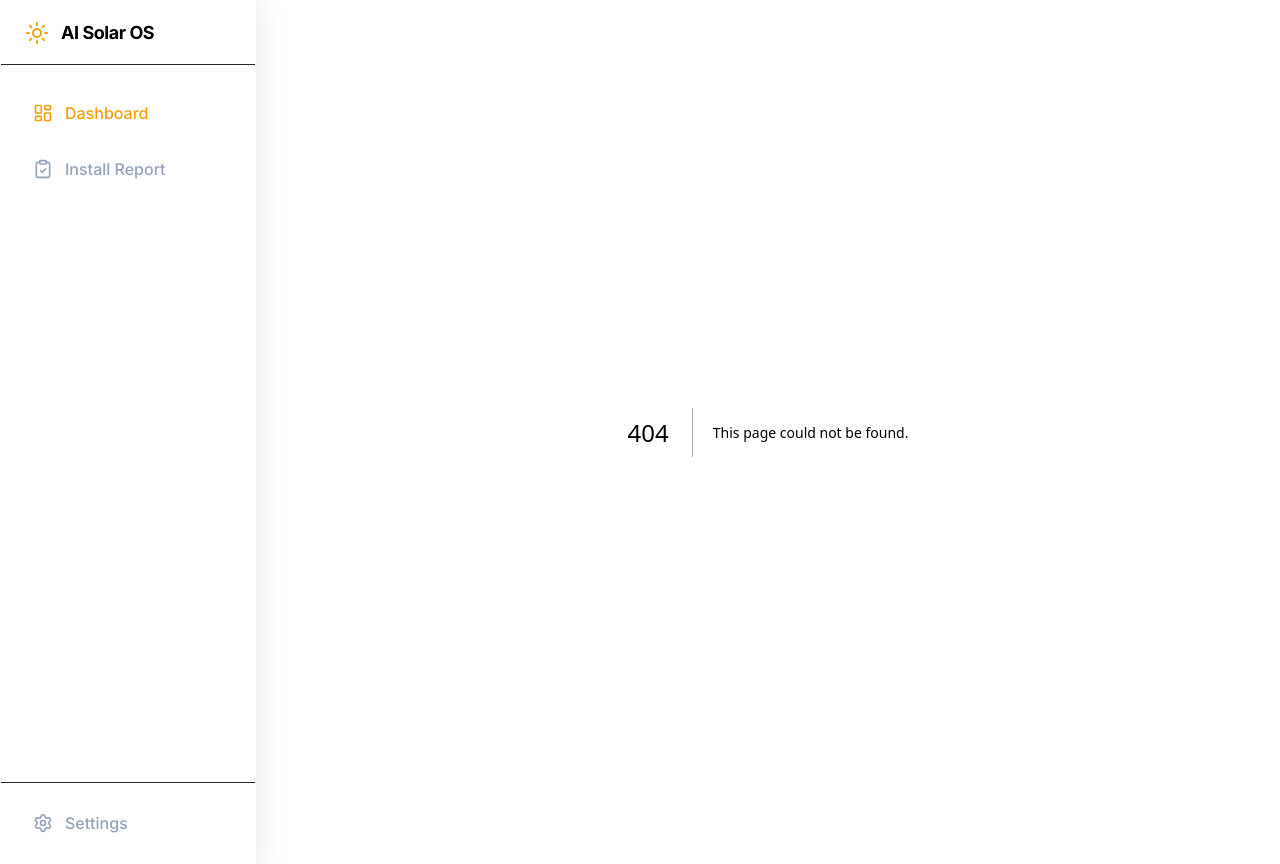
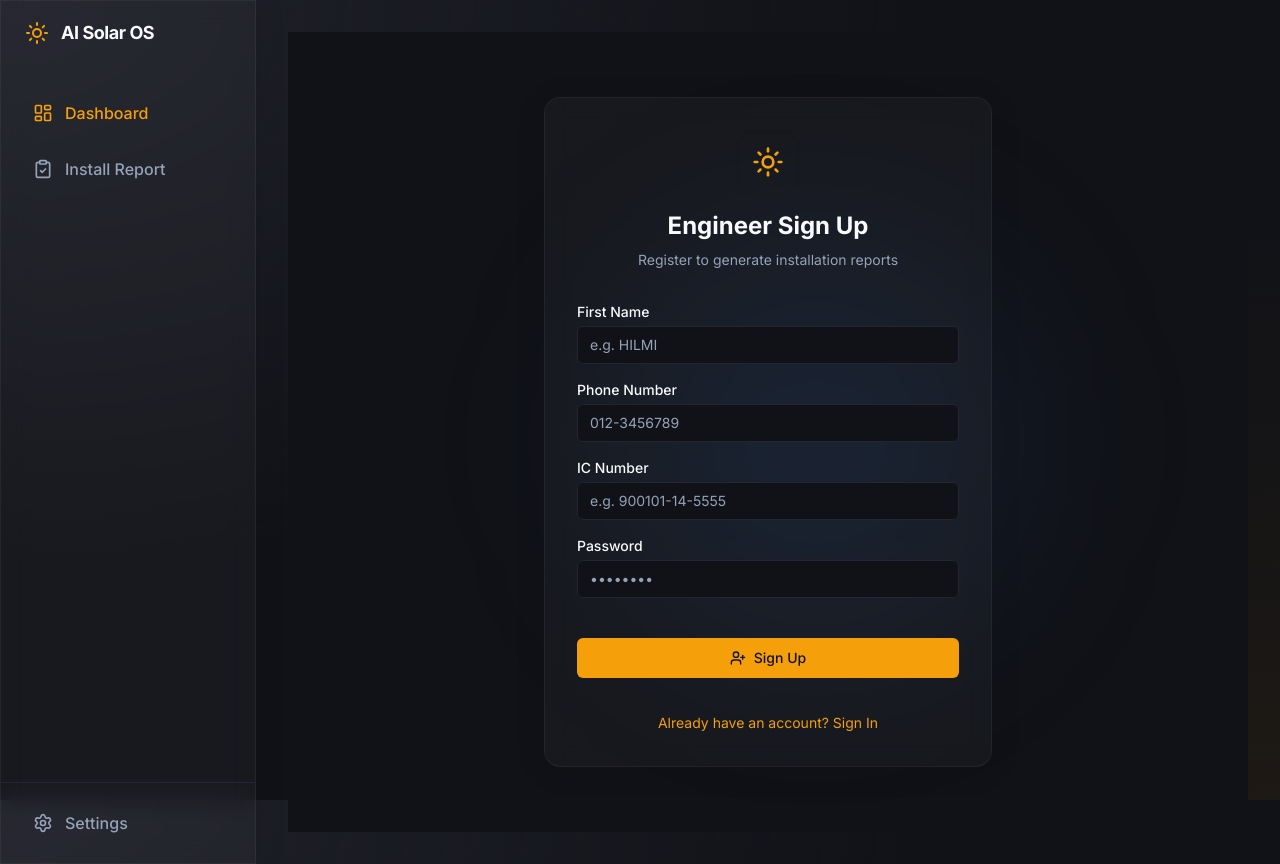
Before and after one commit to themaximumcoder/solar-super-app, a Next.js app: page /signup in a window 1280 px wide. Before the commit this address had no page. Built offline with nearby package versions, Linux system fonts and the light colour scheme.

Commit message:
Add Engineer Auth Signup and Phase selection

```diff
--- a/package.json
+++ b/package.json
@@ -14,6 +14,7 @@
     "@prisma/client": "5.22.0",
     "@vercel/blob": "^2.4.0",
     "axios": "^1.18.0",
+    "bcryptjs": "^3.0.3",
     "docxtemplater": "3.21.0",
     "docxtemplater-image-module-free": "^1.1.1",
     "framer-motion": "^12.40.0",
@@ -32,6 +33,7 @@
   },
   "devDependencies": {
     "@tailwindcss/postcss": "^4",
+    "@types/bcryptjs": "^2.4.6",
     "@types/node": "^20",
     "@types/react": "^19",
     "@types/react-dom": "^19",
--- /dev/null
+++ b/src/app/api/auth/me/route.ts
@@ -0,0 +1,32 @@
+import { cookies } from 'next/headers';
+import { NextResponse } from 'next/server';
+import { PrismaClient } from '@prisma/client';
+
+const prisma = new PrismaClient();
+
+export async function GET() {
+  try {
+    const cookieStore = await cookies();
+    const sessionId = cookieStore.get('auth_session')?.value;
+
+    if (!sessionId || sessionId === 'true') {
+      return NextResponse.json({ authenticated: false }, { status: 401 });
+    }
+
+    const engineer = await prisma.engineer.findUnique({
+      where: { id: sessionId }
+    });
+
+    if (!engineer) {
+      return NextResponse.json({ authenticated: false }, { status: 401 });
+    }
+
+    return NextResponse.json({
+      authenticated: true,
+      name: engineer.firstName,
+      icNumber: engineer.icNumber
+    });
+  } catch (error) {
+    return NextResponse.json({ authenticated: false, message: 'Server error' }, { status: 500 });
+  }
+}
--- a/src/app/api/auth/route.ts
+++ b/src/app/api/auth/route.ts
@@ -1,13 +1,21 @@
 import { cookies } from 'next/headers'
 import { NextResponse } from 'next/server'
+import { PrismaClient } from '@prisma/client'
+import bcrypt from 'bcryptjs'
+
+const prisma = new PrismaClient()
 
 export async function POST(request: Request) {
   try {
-    const { username, password } = await request.json()
+    const { icNumber, password } = await request.json()
 
-    if (username === 'aisolarcalvin' && password === 'aisolar123') {
+    const engineer = await prisma.engineer.findUnique({ where: { icNumber } })
+
+    if (engineer) {
+      const isMatch = await bcrypt.compare(password, engineer.password)
+      if (isMatch) {
         const cookieStore = await cookies()
-      cookieStore.set('auth_session', 'true', {
+        cookieStore.set('auth_session', engineer.id, {
           httpOnly: true,
           secure: process.env.NODE_ENV === 'production',
           path: '/',
@@ -15,8 +23,9 @@ export async function POST(request: Request) {
         })
         return NextResponse.json({ success: true })
       }
+    }
 
-    return NextResponse.json({ success: false, message: 'Invalid credentials' }, { status: 401 })
+    return NextResponse.json({ success: false, message: 'Invalid IC Number or password' }, { status: 401 })
   } catch (error) {
     return NextResponse.json({ success: false, message: 'Server error' }, { status: 500 })
   }
--- /dev/null
+++ b/src/app/api/auth/signup/route.ts
@@ -0,0 +1,37 @@
+import { NextResponse } from 'next/server';
+import { PrismaClient } from '@prisma/client';
+import bcrypt from 'bcryptjs';
+
+const prisma = new PrismaClient();
+
+export async function POST(request: Request) {
+  try {
+    const { firstName, phone, icNumber, password } = await request.json();
+
+    if (!firstName || !phone || !icNumber || !password) {
+      return NextResponse.json({ success: false, message: 'Missing required fields' }, { status: 400 });
+    }
+
+    // Check if engineer already exists
+    const existing = await prisma.engineer.findUnique({ where: { icNumber } });
+    if (existing) {
+      return NextResponse.json({ success: false, message: 'Engineer with this IC Number already exists' }, { status: 400 });
+    }
+
+    const hashedPassword = await bcrypt.hash(password, 10);
+
+    const engineer = await prisma.engineer.create({
+      data: {
+        firstName,
+        phone,
+        icNumber,
+        password: hashedPassword
+      }
+    });
+
+    return NextResponse.json({ success: true, engineerId: engineer.id });
+  } catch (error) {
+    console.error("Signup error:", error);
+    return NextResponse.json({ success: false, message: 'Server error' }, { status: 500 });
+  }
+}
--- a/src/app/api/generate/route.ts
+++ b/src/app/api/generate/route.ts
@@ -33,9 +33,10 @@ export async function POST(req: Request) {
   try {
     const data = await req.json();
 
-    const templatePath = path.join(process.cwd(), 'src', 'templates', 'template.docx');
+    const templateFileName = data.phase === '1-Phase' ? 'template2.docx' : 'template.docx';
+    const templatePath = path.join(process.cwd(), 'src', 'templates', templateFileName);
     if (!fs.existsSync(templatePath)) {
-        return NextResponse.json({ error: 'Template file not found on server.' }, { status: 404 });
+        return NextResponse.json({ error: `Template file ${templateFileName} not found on server.` }, { status: 404 });
     }
 
     const content = fs.readFileSync(templatePath, 'binary');
@@ -87,7 +88,8 @@ export async function POST(req: Request) {
         'img_sld', 'img_pvlayout', 'img_array', 'img_ac_route', 'img_dc_route',
         'img_inverter', 'img_combiner', 'img_interconnection',
         'img_housekeeping', 'img_toolbox', 'img_safety',
-        'img_inspection', 'img_skylift'
+        'img_inspection', 'img_skylift',
+        'img_v_ln_after', 'img_v_le_after', 'img_v_dc_string1', 'img_v_dc_string2'
     ];
     for (const key of imageKeys) {
         if (data[key]) {
--- a/src/app/installation/page.tsx
+++ b/src/app/installation/page.tsx
@@ -1,8 +1,8 @@
 "use client";
 
-import { useState } from "react";
+import { useState, useEffect } from "react";
 import { motion } from "framer-motion";
-import { Check, ChevronRight, Upload, FileText, Loader2, Camera, Zap, MapPin, Layers } from "lucide-react";
+import { Check, ChevronRight, Upload, FileText, Loader2, Camera, Zap, MapPin, Layers, User } from "lucide-react";
 
 export default function InstallationReport() {
   const [step, setStep] = useState(1);
@@ -11,6 +11,16 @@ export default function InstallationReport() {
   const [isLocating, setIsLocating] = useState(false);
   const [phase, setPhase] = useState("3-Phase");
   const [ocrLoading, setOcrLoading] = useState<string>("");
+  const [engineerName, setEngineerName] = useState<string>("");
+
+  useEffect(() => {
+    fetch('/api/auth/me')
+      .then(res => res.json())
+      .then(data => {
+        if (data.name) setEngineerName(data.name);
+      })
+      .catch(() => {});
+  }, []);
 
   // Bulk OCR State
   const [isBulkOcrRunning, setIsBulkOcrRunning] = useState(false);
@@ -21,6 +31,7 @@ export default function InstallationReport() {
     panelQty: "", inverterSize: "", inverterSn: "", dongleSn: "", serialNumbers: "",
     v_ry_after: "", v_rb_after: "", v_yb_after: "", v_rn_after: "", v_bn_after: "", v_yn_after: "", v_re_after: "", v_ye_after: "", v_be_after: "", v_ne_after: "",
     v_ln_after: "", v_le_after: "", v_dc_string1: "", v_dc_string2: "",
+    img_v_ln_after: "", img_v_le_after: "", img_v_dc_string1: "", img_v_dc_string2: "",
     img_sld: "", img_pvlayout: "", img_array: "", img_ac_route: "", img_dc_route: "", img_inverter: "", img_combiner: "", img_interconnection: "", img_housekeeping: "",
     img_toolbox: "", img_safety: "", img_inspection: "", img_skylift: "",
     clinicName: "", clinicPhone: "", hospitalName: "", hospitalPhone: "", policeName: "", policePhone: "", fireName: "", firePhone: ""
@@ -44,6 +55,13 @@ export default function InstallationReport() {
     const file = e.target.files?.[0];
     if (!file) return;
     setOcrLoading(field);
+
+    const reader = new FileReader();
+    reader.onloadend = () => {
+      setFormData(prev => ({ ...prev, [`img_${field}`]: reader.result as string }));
+    };
+    reader.readAsDataURL(file);
+
     const uploadData = new FormData();
     uploadData.append('file', file);
     try {
@@ -151,7 +169,7 @@ export default function InstallationReport() {
       const response = await fetch('/api/generate', {
         method: 'POST',
         headers: { 'Content-Type': 'application/json' },
-        body: JSON.stringify(formData),
+        body: JSON.stringify({ ...formData, phase, engineerName }),
       });
       if (!response.ok) throw new Error('Generation failed');
       const blob = await response.blob();
@@ -187,9 +205,16 @@ export default function InstallationReport() {
 
   return (
     <div className="max-w-4xl mx-auto pb-20">
-      <div className="mb-8">
-        <h1 className="text-3xl font-bold mb-2">Installation Report</h1>
-        <p className="text-[hsl(var(--muted-foreground))]">Capture site data, OCR multimeter readings, and inject images.</p>
+      <div className="mb-8 flex justify-between items-end">
+        <div>
+          <h1 className="text-3xl font-bold mb-2">Installation Report</h1>
+          <p className="text-[hsl(var(--muted-foreground))]">Capture site data, OCR multimeter readings, and inject images.</p>
+        </div>
+        {engineerName && (
+          <div className="flex items-center text-sm font-medium bg-[hsl(var(--secondary))] px-3 py-1.5 rounded-full">
+            <User className="w-4 h-4 mr-2 text-[hsl(var(--primary))]" /> {engineerName}
+          </div>
+        )}
       </div>
 
       <div className="flex items-center justify-between mb-8 relative">
--- a/src/app/login/page.tsx
+++ b/src/app/login/page.tsx
@@ -6,7 +6,7 @@ import { Sun, Lock } from "lucide-react";
 import { useRouter } from "next/navigation";
 
 export default function Login() {
-  const [username, setUsername] = useState("");
+  const [icNumber, setIcNumber] = useState("");
   const [password, setPassword] = useState("");
   const [error, setError] = useState("");
   const [isLoading, setIsLoading] = useState(false);
@@ -21,13 +21,13 @@ export default function Login() {
       const res = await fetch("/api/auth", {
         method: "POST",
         headers: { "Content-Type": "application/json" },
-        body: JSON.stringify({ username, password }),
+        body: JSON.stringify({ icNumber, password }),
       });
 
       if (res.ok) {
         window.location.href = "/";
       } else {
-        setError("Invalid username or password");
+        setError("Invalid IC Number or password");
       }
     } catch (err) {
       setError("An error occurred. Please try again.");
@@ -64,13 +64,13 @@ export default function Login() {
             )}
 
             <div>
-              <label className="block text-sm font-medium mb-1">Username</label>
+              <label className="block text-sm font-medium mb-1">IC Number</label>
               <input
                 type="text"
-                value={username}
-                onChange={(e) => setUsername(e.target.value)}
+                value={icNumber}
+                onChange={(e) => setIcNumber(e.target.value)}
                 className="input-field"
-                placeholder="Enter username"
+                placeholder="Enter IC Number (e.g. 900101-14-5555)"
                 required
               />
             </div>
@@ -98,6 +98,9 @@ export default function Login() {
                 </>
               )}
             </button>
+            <div className="text-center mt-4">
+              <a href="/signup" className="text-sm text-[hsl(var(--primary))] hover:underline">Don't have an account? Sign Up</a>
+            </div>
           </form>
         </div>
       </motion.div>
--- /dev/null
+++ b/src/app/signup/page.tsx
@@ -0,0 +1,112 @@
+"use client";
+
+import { useState } from "react";
+import { motion } from "framer-motion";
+import { Sun, UserPlus } from "lucide-react";
+import { useRouter } from "next/navigation";
+
+export default function SignUp() {
+  const [formData, setFormData] = useState({
+    firstName: "",
+    phone: "",
+    icNumber: "",
+    password: ""
+  });
+  const [error, setError] = useState("");
+  const [isLoading, setIsLoading] = useState(false);
+  const router = useRouter();
+
+  const handleInputChange = (e: React.ChangeEvent<HTMLInputElement>) => {
+    setFormData({ ...formData, [e.target.name]: e.target.value });
+  };
+
+  const handleSignUp = async (e: React.FormEvent) => {
+    e.preventDefault();
+    setIsLoading(true);
+    setError("");
+
+    try {
+      const res = await fetch("/api/auth/signup", {
+        method: "POST",
+        headers: { "Content-Type": "application/json" },
+        body: JSON.stringify(formData),
+      });
+
+      const data = await res.json();
+
+      if (res.ok && data.success) {
+        // Automatically sign in after sign up
+        await fetch("/api/auth", {
+          method: "POST",
+          headers: { "Content-Type": "application/json" },
+          body: JSON.stringify({ icNumber: formData.icNumber, password: formData.password }),
+        });
+        window.location.href = "/";
+      } else {
+        setError(data.message || "Failed to sign up");
+      }
+    } catch (err) {
+      setError("An error occurred. Please try again.");
+    } finally {
+      setIsLoading(false);
+    }
+  };
+
+  return (
+    <div className="min-h-screen flex items-center justify-center bg-[hsl(var(--background))] p-4 relative overflow-hidden">
+      <div className="absolute top-1/4 left-1/4 w-96 h-96 bg-[hsl(var(--primary))/0.1] rounded-full blur-[100px] pointer-events-none"></div>
+      <div className="absolute bottom-1/4 right-1/4 w-96 h-96 bg-blue-500/10 rounded-full blur-[100px] pointer-events-none"></div>
+
+      <motion.div
+        initial={{ opacity: 0, y: 20 }}
+        animate={{ opacity: 1, y: 0 }}
+        className="w-full max-w-md"
+      >
+        <div className="glass-panel p-8 rounded-2xl relative z-10 border border-[hsl(var(--border))]">
+          <div className="flex flex-col items-center mb-8">
+            <div className="w-16 h-16 bg-[hsl(var(--primary))/0.1] rounded-2xl flex items-center justify-center text-[hsl(var(--primary))] mb-4 shadow-inner">
+              <Sun size={32} />
+            </div>
+            <h1 className="text-2xl font-bold text-center">Engineer Sign Up</h1>
+            <p className="text-[hsl(var(--muted-foreground))] text-sm text-center mt-2">Register to generate installation reports</p>
+          </div>
+
+          <form onSubmit={handleSignUp} className="space-y-4">
+            {error && (
+              <div className="p-3 bg-red-500/10 border border-red-500/20 text-red-500 text-sm rounded-lg text-center">
+                {error}
+              </div>
+            )}
+
+            <div>
+              <label className="block text-sm font-medium mb-1">First Name</label>
+              <input type="text" name="firstName" value={formData.firstName} onChange={handleInputChange} className="input-field" placeholder="e.g. HILMI" required />
+            </div>
+
+            <div>
+              <label className="block text-sm font-medium mb-1">Phone Number</label>
+              <input type="tel" name="phone" value={formData.phone} onChange={handleInputChange} className="input-field" placeholder="012-3456789" required />
+            </div>
+
+            <div>
+              <label className="block text-sm font-medium mb-1">IC Number</label>
+              <input type="text" name="icNumber" value={formData.icNumber} onChange={handleInputChange} className="input-field" placeholder="e.g. 900101-14-5555" required />
+            </div>
+
+            <div>
+              <label className="block text-sm font-medium mb-1">Password</label>
+              <input type="password" name="password" value={formData.password} onChange={handleInputChange} className="input-field" placeholder="••••••••" required />
+            </div>
+
+            <button type="submit" disabled={isLoading} className="btn-primary w-full mt-6">
+              {isLoading ? "Registering..." : <><UserPlus className="w-4 h-4 mr-2" /> Sign Up</>}
+            </button>
+            <div className="text-center mt-4">
+              <a href="/login" className="text-sm text-[hsl(var(--primary))] hover:underline">Already have an account? Sign In</a>
+            </div>
+          </form>
+        </div>
+      </motion.div>
+    </div>
+  );
+}
```
Also changed, not shown: 2 other files (tests, documents, lock files or other folders). Lines whose indentation alone changed are shown as unchanged.
